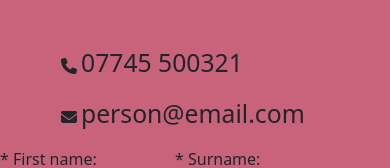
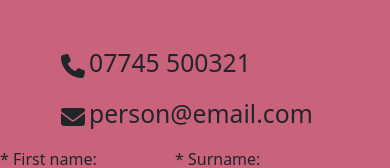
Before and after one commit to Coolhound/nmp, a website: page index.html in a window 390 px wide. Shown: the part 2173-2341 px from the top of the page. Drawn offline with Linux system fonts and the light colour scheme.

Commit message:
Increase phone and letter icon height #6
Abort using SVG files.
Use fa-xl class instead to increase height of phone and email icons in Contact Me section.

```diff
--- a/index.html
+++ b/index.html
@@ -134,8 +134,9 @@
                         <h1 class="mt-2">Contact me</h1>
                         <p>Sed interdun est vel solicitudin<br>bibendum. Proin at accumsan nulla, nan<br>facilsis massa.</p>
                         <br>
-                        <a class="btn" href="tel:07745 500321"><i class="fa-solid fa-phone"></i><span class="ms-1 fs-2">07745 500321</span></a>
-                        <a class="btn" href="mailto:person@email.com"><i class="fa-solid fa-envelope"></i><span class="ms-1 fs-2">person@email.com</span></a>
+                        <!-- <a class="btn" href="tel:07745 500321"><i class="fa-solid fa-phone-flip fa-xl"></i><span class="ms-1 fs-2">07745 500321</span></a> -->
+                        <a class="btn" href="tel:07745 500321"><i class="fa-solid fa-phone fa-xl"></i><span class="ms-1 fs-2">07745 500321</span></a>
+                        <a class="btn" href="mailto:person@email.com"><i class="fa-solid fa-envelope fa-xl"></i><span class="ms-1 fs-2">person@email.com</span></a>
                         <br>
                     </div>
 
```
